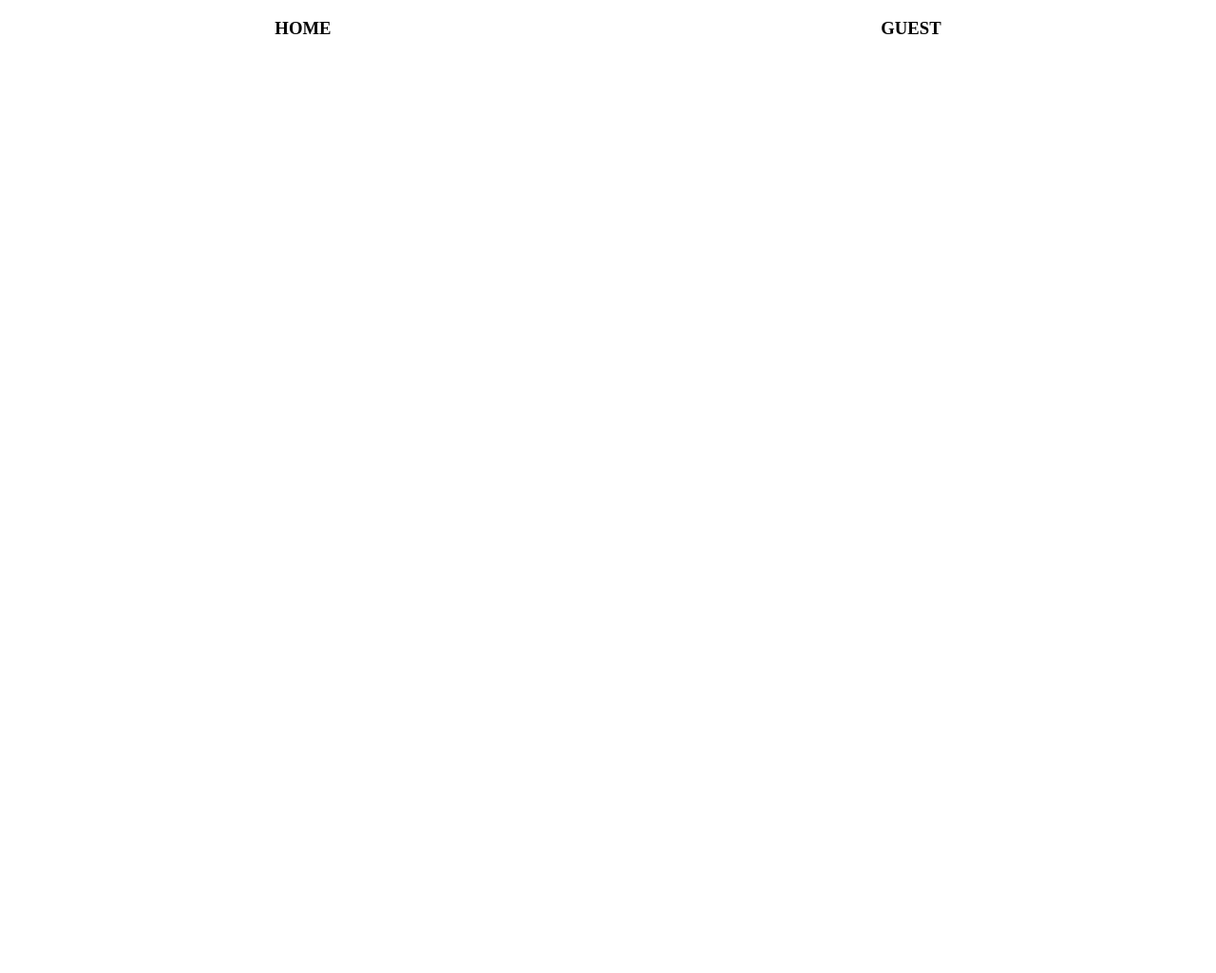
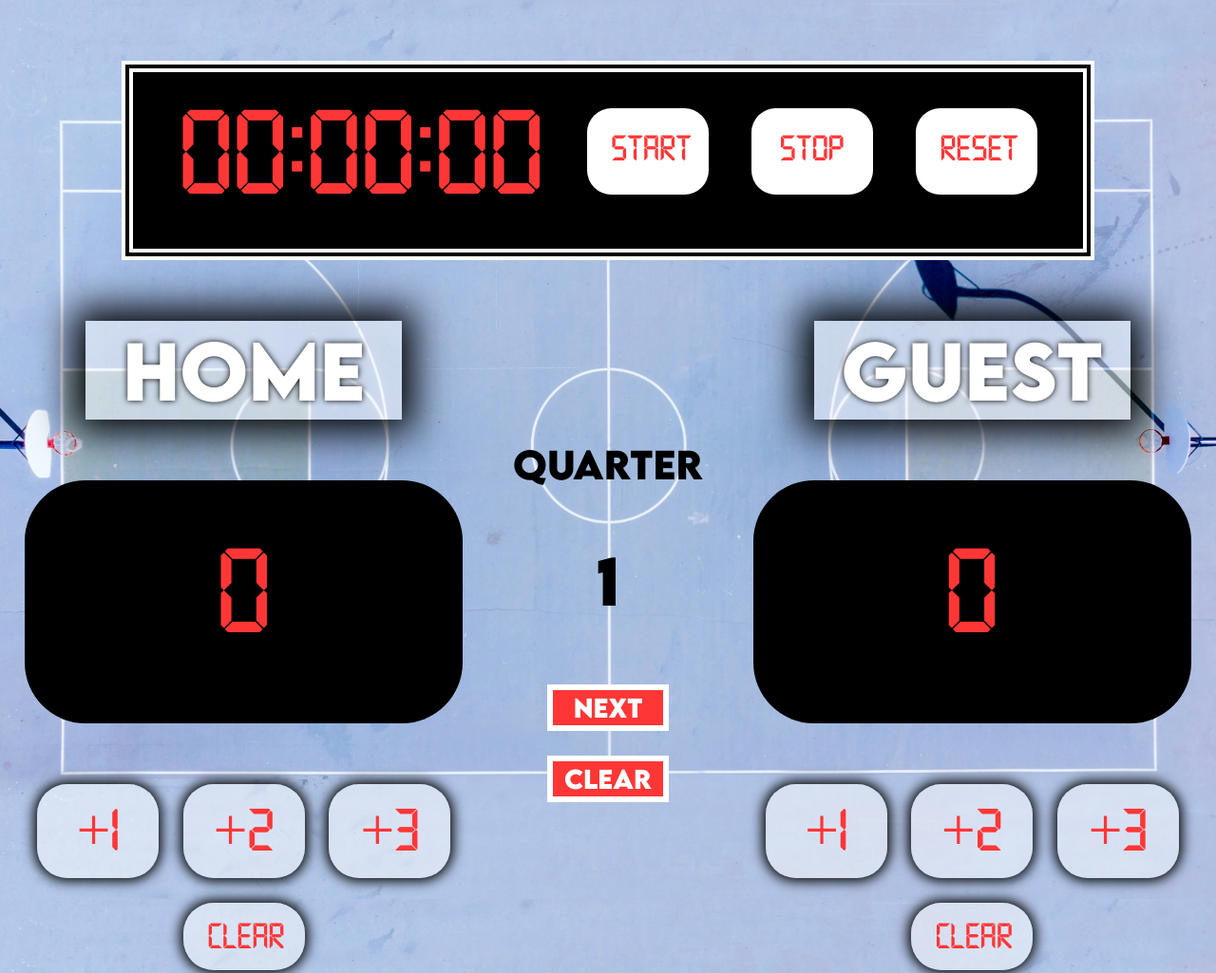
Before and after one commit to leeanndar/scoreboard, a plain HTML site: page index.html in a window 1280 px wide. Shown: the top 1025 px of the page at 95% size. Before the commit the page ends 800 px from the top, so only its background shows below. Drawn offline with Linux system fonts and the light colour scheme.

Commit message:
completed html and css

```diff
--- a/index.css
+++ b/index.css
@@ -1,8 +1,165 @@
+/*new game button
+highlight leader
+add more counters (e.g. period fouls, timer)
+change design*/
+
 body {
     margin: 0;
+    background: url(img/court.jpg);
+    background-size:contain;
+    color:white;
 }
 
 .container {
     display: flex;
     justify-content: space-around;
 }
+@font-face {
+    font-family: SCOREBOARD;
+    src: url(fonts/SCOREBOARD.ttf);
+}
+
+@font-face {
+    font-family: LEMONMILK-Bold;
+    src: url(fonts/LEMONMILK-Bold.otf);
+}
+
+@font-face {
+    font-family: technology;
+    src: url(fonts/technology.bold.ttf);
+}
+
+#game-time {
+    display: flex;
+    justify-content: space-around;
+    text-align: center;
+    border: double 1vw white;
+    background-color: black;
+    margin: 5vw 10vw 0vw 10vw;
+    padding: 2vw 2vw;
+}
+
+#timer {
+    font-family: technology;
+    font-size: 10vw;
+    color: #ff3636;
+    margin-top: 0.5vw;
+}
+
+.timer-btns {
+    height: fit-content;
+    padding: 2vw 2vw;
+    font-family: technology;
+    font-size: 3vw;
+    color: #ff3636;
+    background: white;
+    border: none;
+    border-radius: 2vw;
+    width: 10vw;
+    margin-top: 1vw;
+    cursor: pointer;
+}
+
+.timer-btns:hover {
+    background: rgb(195, 195, 195);
+    transition: 0.2s ease-in;
+}
+
+h3 {
+    font-family: lemonmilk-bold;
+    font-size: 6vw;
+    color: white;
+    text-shadow: 0 0 .5vw black;
+    justify-content: space-around;
+    background: rgba(255, 255, 255, .5);
+    box-shadow: 0 0 3vw 1vw black;
+    text-align: center;
+    margin: 5vw 5vw -5vw 5vw;
+}
+
+.score {
+    text-align: center;
+    font-family: technology;
+    font-size: 10vw;
+    color: #ff3636;
+    background-color: black;
+    padding: 5vw 2vw;
+    border-radius: 5vw;
+    margin: 10vw 0vw 5vw 0vw;
+}
+
+#score-home-btns {
+    display: flex;
+    justify-content: space-between;
+}
+
+#score-guest-btns {
+    display: flex;
+    justify-content: space-between;
+}
+
+.point-btns {
+    color:#ff3636;
+    font-family: technology;
+    padding: 1vw 2vw;
+    margin: 0 1vw;
+    font-size: 5vw;
+    width: 10vw;
+    background: none;
+    border: none;
+    box-shadow: 0 0 1vw 0.25vw black;
+    border-radius: 2.5vw;
+    cursor: pointer;
+    background: rgba(255, 255, 255, .5);
+}
+
+.point-btns:hover {
+    background: rgb(195, 195, 195, .5);
+    transition: 0.2s ease-in;
+}
+
+#clear-home, #clear-guest {
+    display: flex;
+    justify-content: space-around;
+    align-items: center;
+    margin: 2vw auto;
+    width: 10vw;
+    padding-top: 1.5vw;
+    font-size: 3vw;
+}
+
+#quarter-container {
+    display: flex;
+    flex-direction: column;
+    justify-content: center;
+    align-items: center;
+    margin: -5vw 0vw;
+    font-family: lemonmilk-bold;
+}
+
+#quarter {
+    font-size: 3vw;
+    margin: 0vw 0vw;
+    color: black;
+}
+
+#quarter-count {
+    color:black;
+    font-size: 5vw;
+}
+
+.quarter-btns {
+    color: white;
+    font-family: lemonmilk-bold;
+    font-size: 2vw;
+    background-color: #ff3636;
+    border: 0.5vw solid white;
+    width: 10vw;
+    margin: 1vw 0vw;
+    cursor: pointer;
+}
+
+.quarter-btns:hover {
+    transition: 0.2s ease-in;
+    background: #891d1d;
+}
--- a/index.html
+++ b/index.html
@@ -1,14 +1,43 @@
 <html>
     <head>
+        <meta charset="utf-8" />
         <link rel="stylesheet" href="index.css">
     </head>
     <body>
+        <div id="game-time">
+            <div id="timer">
+                <span id="minutes">00</span>:<span id="seconds">00</span>:<span id="milliseconds">00</span>
+            </div>
+            <button class="timer-btns" id="start-btn" onclick="timerStart()">START</button>
+            <button class="timer-btns" id="stop-btn"  onclick="timerStop()">STOP</button>
+            <button class="timer-btns" id="reset-btn" onclick="timerReset();">RESET</button>
+        </div>
         <div class="container">
-            <div>
+            <div id="home">
                 <h3>HOME</h3>
+                <h2 class="score" id="score-home">0</h2>
+                <div id="score-home-btns">
+                    <button class="point-btns" id="one-point-home" onclick="addOnePointHome()">+1</button>
+                    <button class="point-btns" id="two-point-home" onclick="addTwoPointHome()">+2</button>
+                    <button class="point-btns" id="three-point-home" onclick="addThreePointHome()">+3</button>
+                </div>
+                <button class="point-btns" id="clear-home" onclick="clearHome()">CLEAR</button>
             </div>
-            <div>
+            <div id="quarter-container">
+                <h1 id="quarter">QUARTER</h3>
+                <h2 id="quarter-count">1</h2>
+                <button class="quarter-btns" id="next-quarter" onclick="nextQuarter()">NEXT</button>
+                <button class="quarter-btns" id="back-quarter" onclick="clearQuarter()">CLEAR</button>
+            </div>
+            <div id="guest">
                 <h3>GUEST</h3>
+                <h2 class="score" id="score-guest">0</h2>
+                <div id="score-guest-btns">
+                    <button class="point-btns" id="one-point-guest" onclick="addOnePointGuest()">+1</button>
+                    <button class="point-btns" id="two-point-guest" onclick="addTwoPointGuest()">+2</button>
+                    <button class="point-btns" id="three-point-guest" onclick="addThreePointGuest()">+3</button>
+                </div>
+                <button class="point-btns" id="clear-guest" onclick="clearGuest()">CLEAR</button>
             </div>
         </div>
         <script src="index.js"></script>
--- a/index.js
+++ b/index.js
@@ -0,0 +1,60 @@
+let scoreHomeEl = document.getElementById("score-home")
+let scoreGuestEl = document.getElementById("score-guest")
+let scoreHome = 0
+let scoreGuest = 0
+
+function addOnePointHome() {
+    scoreHome += 1
+    scoreHomeEl.textContent = scoreHome
+}
+
+function addTwoPointHome() {
+    scoreHome += 2
+    scoreHomeEl.textContent = scoreHome
+}
+
+function addThreePointHome() {
+    scoreHome += 3
+    scoreHomeEl.textContent = scoreHome
+}
+
+function clearHome() {
+    scoreHome = 0
+    scoreHomeEl.textContent = scoreHome
+}
+
+
+function addOnePointGuest() {
+    scoreGuest += 1
+    scoreGuestEl.textContent = scoreGuest
+}
+
+function addTwoPointGuest() {
+    scoreGuest += 2
+    scoreGuestEl.textContent = scoreGuest
+}
+
+function addThreePointGuest() {
+    scoreGuest += 3
+    scoreGuestEl.textContent = scoreGuest
+}
+
+function clearGuest() {
+    scoreGuest = 0
+    scoreGuestEl.textContent = scoreGuest
+}
+
+
+
+let quarterEl = document.getElementById("quarter-count")
+let quarterCount = 1
+
+function nextQuarter() {
+    quarterCount += 1
+    quarterEl.textContent = quarterCount
+}
+
+function clearQuarter() {
+    quarterCount = 1
+    quarterEl.textContent = quarterCount
+}
```
Also changed, not shown: fonts/LEMONMILK-Bold.otf (added), fonts/SCOREBOARD.ttf (added), fonts/technology.bold.ttf (added), img/court.jpg (added), 1 other file.
